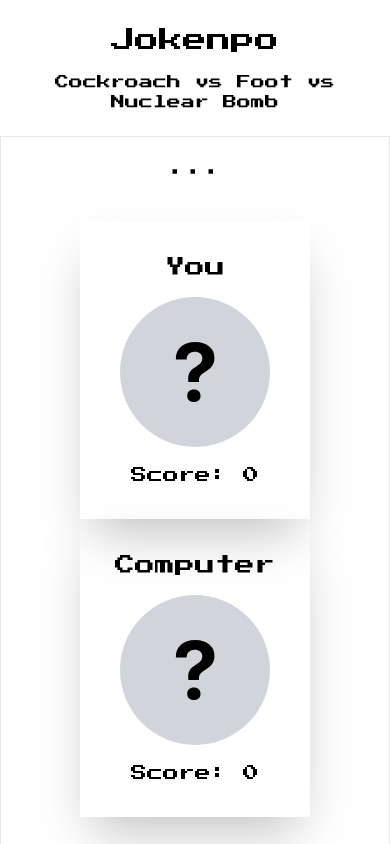
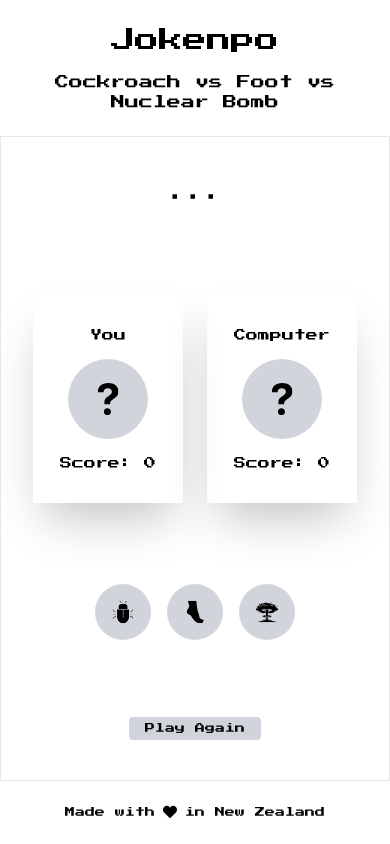
Before and after one commit to ninaokumura/steven-hyde, a React (Create React App) app: page / in a window 390 px wide. Shown: the top 844 px of the page. Built offline with nearby package versions, Linux system fonts and the light colour scheme.

Commit message:
fix responsive layout

```diff
--- a/src/App.js
+++ b/src/App.js
@@ -92,7 +92,7 @@ function App() {
       </header>
       <main className='border flex-1 grid place-items-center'>
         <div className='py-4 text-lg'>{message}</div>
-        <div className='sm:flex sm:gap-12 py-6'>
+        <div className='flex gap-6 sm:gap-12 py-6'>
           {playerCards.map(player => (
             <Card
               key={player.playerName}
@@ -126,7 +126,7 @@ function App() {
               }}
             >
               <img
-                className='w-20 bg-gray-300 rounded-full m-2'
+                className='w-14 sm:w-20 bg-gray-300 rounded-full m-2'
                 src={option.imageSrc}
                 alt={option.name}
               />
@@ -135,7 +135,7 @@ function App() {
         </div>
         <div className='py-4'>
           <button
-            className='bg-gray-300 py-2 px-8 rounded text-xs hover:text-gray-300 hover:bg-black'
+            className='bg-gray-300 sm:py-2 sm:px-8 px-4 py-1 rounded text-[10px] sm:text-xs hover:text-gray-300 hover:bg-black'
             onClick={resetGame}
           >
             Play Again
--- a/src/components/Card.jsx
+++ b/src/components/Card.jsx
@@ -2,11 +2,11 @@ import React from 'react';
 
 export default function Card(props) {
   return (
-    <div className='shadow-2xl py-8 w-[230px] m-auto'>
-      <div className='grid place-items-center gap-4'>
-        <span className='text-xl'>{props.playerName}</span>
-        <div className='bg-gray-300 rounded-full'>
-          <img className='w-[150px]' src={props.src} alt='options' />
+    <div className='shadow-2xl py-8 w-[150px] sm:w-[250px]  m-auto'>
+      <div className='grid text-xs place-items-center  sm:text-xl gap-4'>
+        <span>{props.playerName}</span>
+        <div className='bg-gray-300 rounded-full w-[80px] sm:w-[150px]'>
+          <img src={props.src} alt='options' />
         </div>
         <span>Score: {props.score}</span>
       </div>
```
